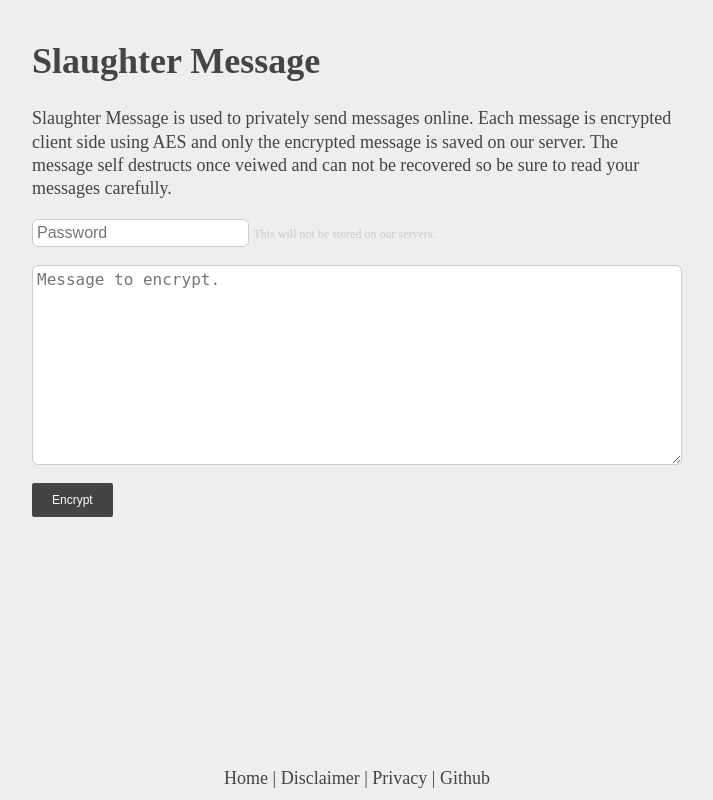
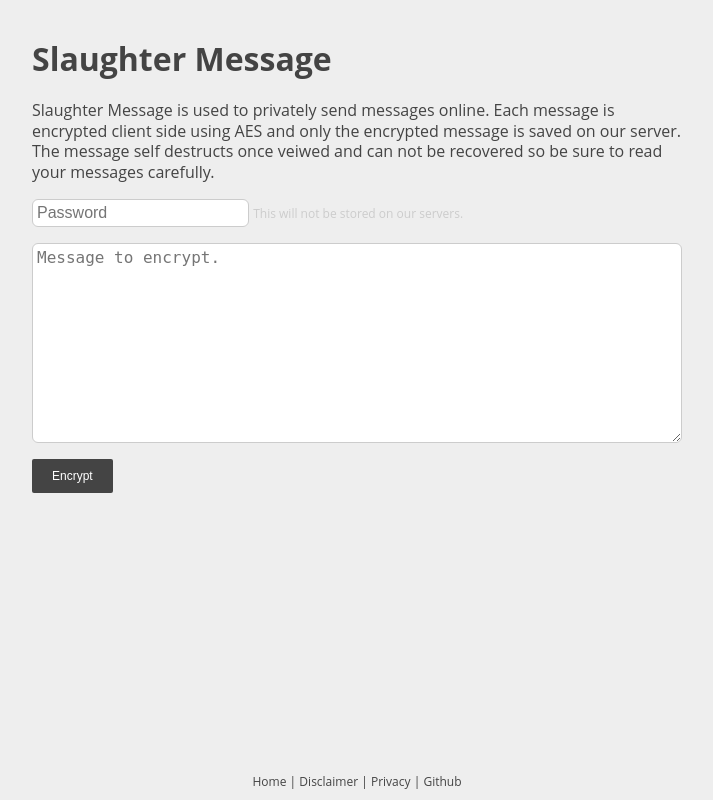
Before and after one commit to slaughter/SlaughterMessage, a PHP site: page /SlaughterMessage/ in a window 1280 px wide. Shown: the whole page, without its empty margins (283-996 px from the left). Run offline with PHP 8.4, Linux system fonts and the light colour scheme; some libraries are stand-ins or nearby versions.

Commit message:
A few style changes.

```diff
--- a/styles/styles.css
+++ b/styles/styles.css
@@ -1,6 +1,7 @@
 html
 {
     background-color: #EEEEEE;
+    font-family: 'Open Sans', sans-serif;
 }
 
 body
@@ -8,7 +9,7 @@ body
     margin:40px auto;
     max-width:650px;
     line-height:1.3;
-    font-size:18px;
+    font-size:16px;
     color:#444;
     padding: 0 10px;
 }
@@ -116,6 +117,7 @@ h1,h2,h3
     width: 100%;
     text-align: center;
     max-width: 650px;
+    font-size: 12px;
 }
 
 a
```
Also changed, not shown: 1 other file.
